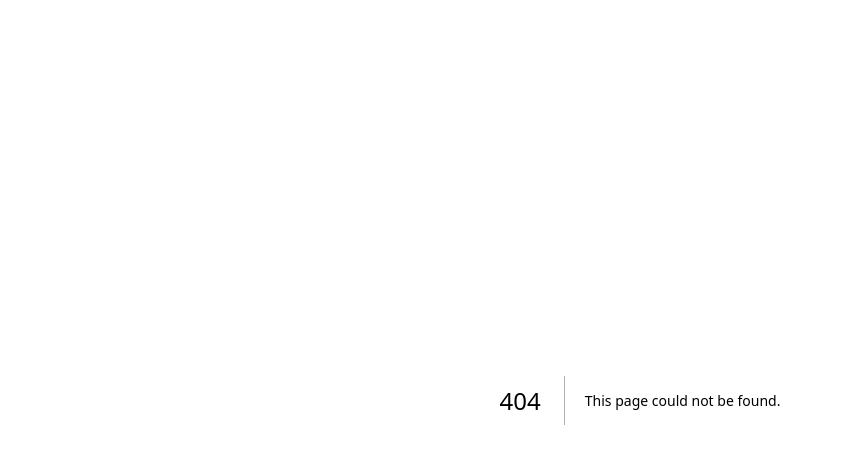
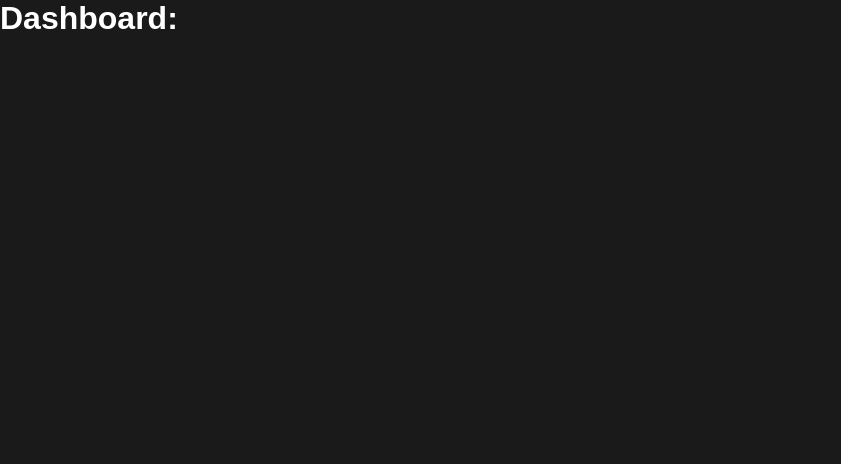
Before and after one commit to MariaGabrielaReis/auth-example, a Next.js app: page /dashboard in a window 1280 px wide. Before the commit this address had no page. Shown: the top 464 px of the page, without its empty margins (0-841 px from the left). Built offline with nearby package versions, Linux system fonts and the light colour scheme.

Commit message:
feat: configurate axios and get user data

```diff
--- a/package.json
+++ b/package.json
@@ -13,6 +13,7 @@
     "@types/node": "18.11.18",
     "@types/react": "18.0.27",
     "@types/react-dom": "18.0.10",
+    "axios": "^1.3.1",
     "eslint": "8.33.0",
     "eslint-config-next": "13.1.6",
     "next": "13.1.6",
--- a/src/contexts/AuthContext.tsx
+++ b/src/contexts/AuthContext.tsx
@@ -1,4 +1,12 @@
-import { createContext, ReactNode, useContext } from "react";
+import { createContext, ReactNode, useContext, useState } from "react";
+import { api } from "@/services/api";
+import { useRouter } from "next/router";
+
+type User = {
+  email: string;
+  permissions: string[];
+  roles: string[];
+};
 
 type SignInCredentials = {
   email: string;
@@ -8,6 +16,7 @@ type SignInCredentials = {
 type AuthContextData = {
   signIn(credentials: SignInCredentials): Promise<void>;
   isAuthenticated: boolean;
+  user?: User;
 };
 
 type AuthProviderProps = {
@@ -17,14 +26,32 @@ type AuthProviderProps = {
 export const AuthContext = createContext({} as AuthContextData);
 
 export function AuthProvider({ children }: AuthProviderProps) {
-  const isAuthenticated = false;
+  const [user, setUser] = useState<User>();
+  const router = useRouter();
+  const isAuthenticated = !!user;
 
   async function signIn({ email, password }: SignInCredentials) {
-    console.log({ email, password });
+    try {
+      const { data } = await api.post("/sessions", {
+        email,
+        password,
+      });
+      const { permissions, roles } = data;
+      setUser({
+        email,
+        permissions,
+        roles,
+      });
+
+      console.log(data);
+      router.push("/dashboard");
+    } catch (err) {
+      console.error(err);
+    }
   }
 
   return (
-    <AuthContext.Provider value={{ signIn, isAuthenticated }}>
+    <AuthContext.Provider value={{ signIn, isAuthenticated, user }}>
       {children}
     </AuthContext.Provider>
   );
--- /dev/null
+++ b/src/pages/dashboard.tsx
@@ -0,0 +1,7 @@
+import { useAuthContext } from "@/contexts/AuthContext";
+
+export default function Dashboard() {
+  const { user } = useAuthContext();
+
+  return <h1>Dashboard: {user?.email}</h1>;
+}
--- /dev/null
+++ b/src/services/api.ts
@@ -0,0 +1,5 @@
+import axios from "axios";
+
+export const api = axios.create({
+  baseURL: "http://localhost:3333",
+});
```
Also changed, not shown: 1 other file (tests, documents, lock files or other folders).
